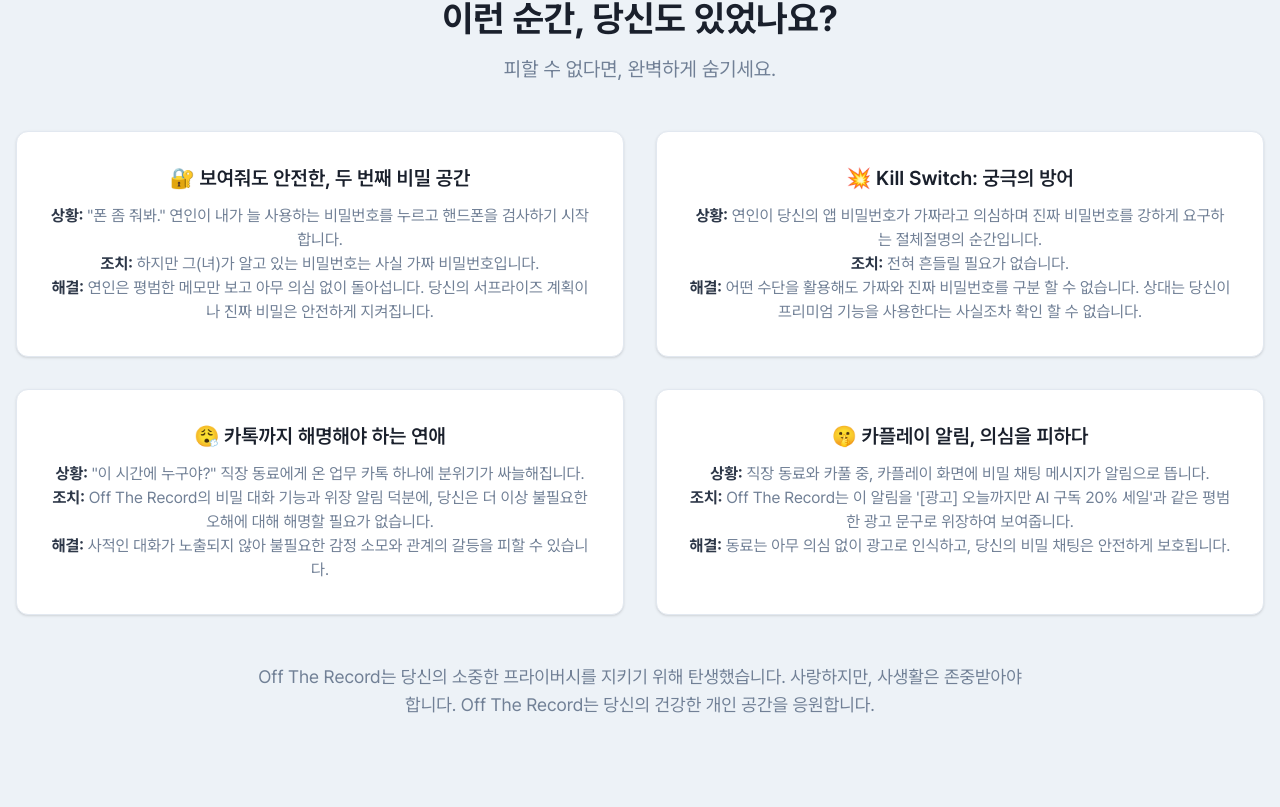
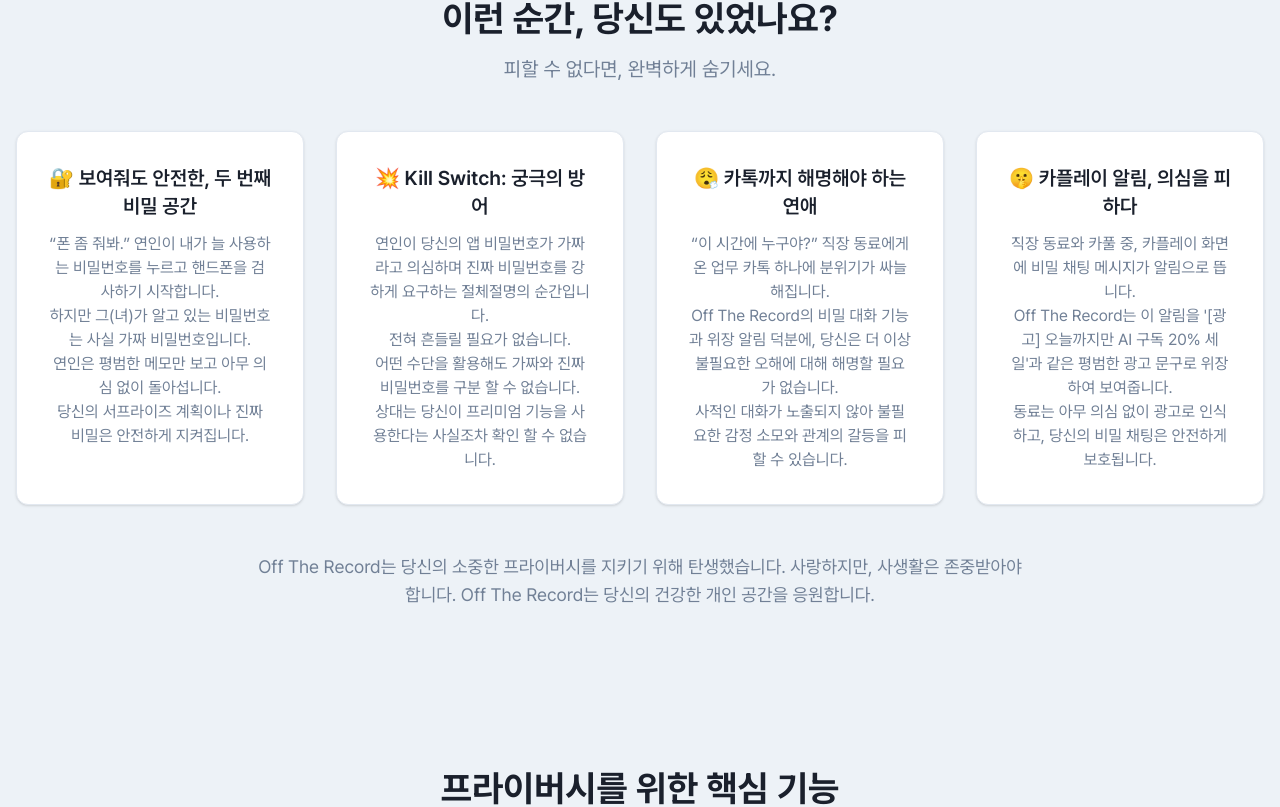
Before and after one commit to kimyeonsik/off-the-record-branding, a Next.js app: page / in a window 1280 px wide. Shown: the part 635-1442 px from the top of the page. Built offline with nearby package versions, Linux system fonts and the light colour scheme.

Commit message:
Feat: Update Korean text for improved clarity and engagement

```diff
--- a/src/app/page.tsx
+++ b/src/app/page.tsx
@@ -78,11 +78,11 @@
       <section className="pt-32 pb-20 px-4">
         <div className="container mx-auto text-center">
           <h1 className="text-6xl md:text-8xl font-bold mb-6">
-            당신의 핸드폰을<br />
-            <span className="text-primary">'누가' 보고 있나요?</span>
+            당신의 폰을<br />
+            <span className="text-primary">&lsquo;누가&rsquo; 보고 있나요?</span>
           </h1>
           <p className="text-lg md:text-xl text-neutral-500 mb-8 max-w-3xl mx-auto">
-            "폰 좀 줘봐." 이 한마디에 심장이 철렁한다면, 당신에게는 Off The Record가 필요합니다.
+            &ldquo;폰 좀 줘봐.&rdquo; 이 한마디에 심장이 철렁한다면, 당신에게는 <b>Off The Record</b>가 필요합니다.
           </p>
           <div className="flex flex-col sm:flex-row gap-4 justify-center">
             <a href="#join-us" className="bg-primary text-white px-10 py-5 rounded-lg text-lg font-semibold hover:bg-primary-darker transition-colors">
@@ -104,14 +104,15 @@
             피할 수 없다면, 완벽하게 숨기세요.
           </p>
 
-          <div className="grid md:grid-cols-2 gap-8">
+          <div className="grid md:grid-cols-2 lg:grid-cols-4 gap-8">
             {/* Case 1: 특수 관계인 (애인/배우자) 에 대한 위기 상황 - 가짜 비밀번호 */}
             <div className="bg-background border border-neutral-200 rounded-xl p-8 shadow-sm">
               <h3 className="text-xl font-semibold mb-3">🔐 보여줘도 안전한, 두 번째 비밀 공간</h3>
               <p className="text-neutral-500">
-                <span className="font-bold text-neutral-700">상황:</span> "폰 좀 줘봐." 연인이 내가 늘 사용하는 비밀번호를 누르고 핸드폰을 검사하기 시작합니다.<br />
-                <span className="font-bold text-neutral-700">조치:</span> 하지만 그(녀)가 알고 있는 비밀번호는 사실 가짜 비밀번호입니다.<br />
-                <span className="font-bold text-neutral-700">해결:</span> 연인은 평범한 메모만 보고 아무 의심 없이 돌아섭니다. 당신의 서프라이즈 계획이나 진짜 비밀은 안전하게 지켜집니다.
+                &ldquo;폰 좀 줘봐.&rdquo; 연인이 내가 늘 사용하는 비밀번호를 누르고 핸드폰을 검사하기 시작합니다.<br />
+                하지만 그(녀)가 알고 있는 비밀번호는 사실 가짜 비밀번호입니다.<br />
+                연인은 평범한 메모만 보고 아무 의심 없이 돌아섭니다. <br />
+                당신의 서프라이즈 계획이나 진짜 비밀은 안전하게 지켜집니다.
               </p>
             </div>
 
@@ -119,9 +120,10 @@
             <div className="bg-background border border-neutral-200 rounded-xl p-8 shadow-sm">
               <h3 className="text-xl font-semibold mb-3">💥 Kill Switch: 궁극의 방어</h3>
               <p className="text-neutral-500">
-                <span className="font-bold text-neutral-700">상황:</span> 연인이 당신의 앱 비밀번호가 가짜라고 의심하며 진짜 비밀번호를 강하게 요구하는 절체절명의 순간입니다.<br />
-                <span className="font-bold text-neutral-700">조치:</span> 전혀 흔들릴 필요가 없습니다.<br />
-                <span className="font-bold text-neutral-700">해결:</span> 어떤 수단을 활용해도 가짜와 진짜 비밀번호를 구분 할 수 없습니다. 상대는 당신이 프리미엄 기능을 사용한다는 사실조차 확인 할 수 없습니다.
+                연인이 당신의 앱 비밀번호가 가짜라고 의심하며 진짜 비밀번호를 강하게 요구하는 절체절명의 순간입니다.<br />
+                전혀 흔들릴 필요가 없습니다.<br />
+                어떤 수단을 활용해도 가짜와 진짜 비밀번호를 구분 할 수 없습니다. <br />
+                상대는 당신이 프리미엄 기능을 사용한다는 사실조차 확인 할 수 없습니다.
               </p>
             </div>
 
@@ -129,9 +131,9 @@
             <div className="bg-background border border-neutral-200 rounded-xl p-8 shadow-sm">
               <h3 className="text-xl font-semibold mb-3">😮‍💨 카톡까지 해명해야 하는 연애</h3>
               <p className="text-neutral-500">
-                <span className="font-bold text-neutral-700">상황:</span> "이 시간에 누구야?" 직장 동료에게 온 업무 카톡 하나에 분위기가 싸늘해집니다.<br />
-                <span className="font-bold text-neutral-700">조치:</span> Off The Record의 비밀 대화 기능과 위장 알림 덕분에, 당신은 더 이상 불필요한 오해에 대해 해명할 필요가 없습니다.<br />
-                <span className="font-bold text-neutral-700">해결:</span> 사적인 대화가 노출되지 않아 불필요한 감정 소모와 관계의 갈등을 피할 수 있습니다.
+                &ldquo;이 시간에 누구야?&rdquo; 직장 동료에게 온 업무 카톡 하나에 분위기가 싸늘해집니다.<br />
+                Off The Record의 비밀 대화 기능과 위장 알림 덕분에, 당신은 더 이상 불필요한 오해에 대해 해명할 필요가 없습니다.<br />
+                사적인 대화가 노출되지 않아 불필요한 감정 소모와 관계의 갈등을 피할 수 있습니다.
               </p>
             </div>
 
@@ -139,9 +141,9 @@
             <div className="bg-background border border-neutral-200 rounded-xl p-8 shadow-sm">
               <h3 className="text-xl font-semibold mb-3">🤫 카플레이 알림, 의심을 피하다</h3>
               <p className="text-neutral-500">
-                <span className="font-bold text-neutral-700">상황:</span> 직장 동료와 카풀 중, 카플레이 화면에 비밀 채팅 메시지가 알림으로 뜹니다.<br />
-                <span className="font-bold text-neutral-700">조치:</span> Off The Record는 이 알림을 &apos;[광고] 오늘까지만 AI 구독 20% 세일&apos;과 같은 평범한 광고 문구로 위장하여 보여줍니다.<br />
-                <span className="font-bold text-neutral-700">해결:</span> 동료는 아무 의심 없이 광고로 인식하고, 당신의 비밀 채팅은 안전하게 보호됩니다.
+                직장 동료와 카풀 중, 카플레이 화면에 비밀 채팅 메시지가 알림으로 뜹니다.<br />
+                Off The Record는 이 알림을 &apos;[광고] 오늘까지만 AI 구독 20% 세일&apos;과 같은 평범한 광고 문구로 위장하여 보여줍니다.<br />
+                동료는 아무 의심 없이 광고로 인식하고, 당신의 비밀 채팅은 안전하게 보호됩니다.
               </p>
             </div>
           </div>
```
